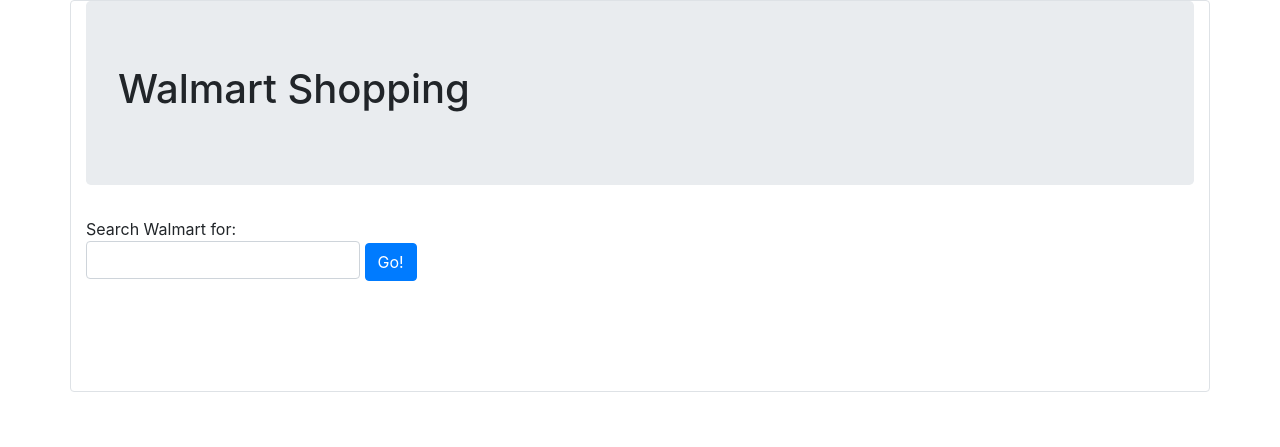
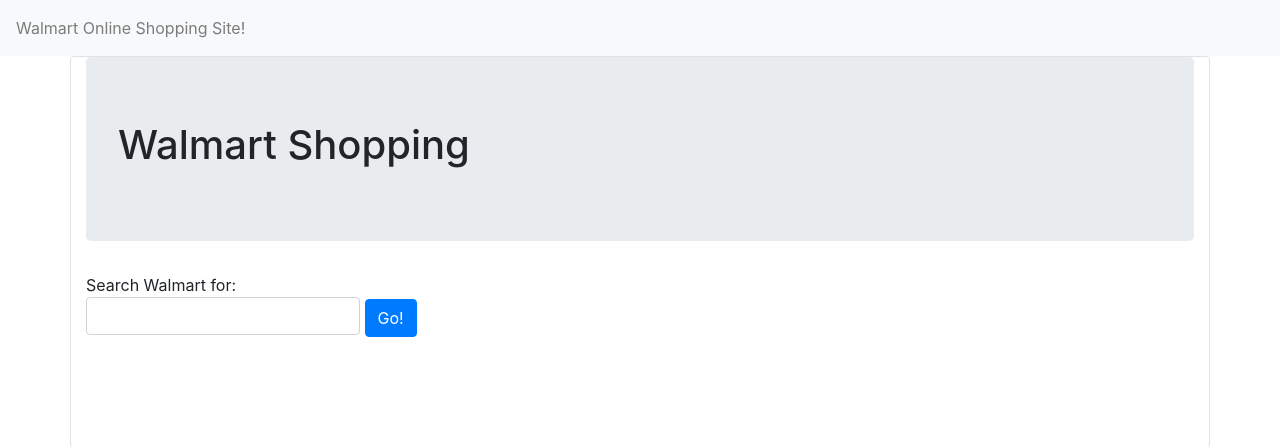
Before and after one commit to rakkwan/final-project, a PHP site: page /views/search-page.html in a window 1280 px wide. Shown: the top 447 px of the page. Run offline with PHP 8.4, Linux system fonts and the light colour scheme.

Commit message:
Add navs on search page, add 1 more pic to route, and define route on index

```diff
--- a/views/home.html
+++ b/views/home.html
@@ -39,6 +39,7 @@
             <li data-target="#carouselExampleIndicators" data-slide-to="0" class="active"></li>
             <li data-target="#carouselExampleIndicators" data-slide-to="1"></li>
             <li data-target="#carouselExampleIndicators" data-slide-to="2"></li>
+            <li data-target="#carouselExampleIndicators" data-slide-to="3"></li>
         </ol>
         <div class="carousel-inner">
             <div class="carousel-item active">
@@ -51,6 +52,10 @@
             <div class="carousel-item">
                 <img src="images/brown-caffeine-cappuccino-2288845.jpg"
                      class="d-sm-block img-thumbnail w-50" alt="coffee">
+            </div>
+            <div class="carousel-item">
+                <img src="images/adidas-yeezy-color-fashion-1280064.jpg"
+                     class="d-sm-block img-thumbnail w-50" alt="shoes">
             </div>
         </div>
         <a class="carousel-control-prev" href="#carouselExampleIndicators" role="button" data-slide="prev">
--- a/views/profile.html
+++ b/views/profile.html
@@ -8,7 +8,6 @@
     <link rel="stylesheet" href="https://stackpath.bootstrapcdn.com/bootstrap/4.3.1/css/bootstrap.min.css"
           integrity="sha384-ggOyR0iXCbMQv3Xipma34MD+dH/1fQ784/j6cY/iJTQUOhcWr7x9JvoRxT2MZw1T"
           crossorigin="anonymous">
-    <link rel="stylesheet" href="styles/styles.css" />
     <title>Profile</title>
 </head>
 <body>
--- a/views/register.html
+++ b/views/register.html
@@ -25,8 +25,7 @@
 </div>
 
 
-<form>
-
+<form action="#" method="post">
     <div class="">
 
     <div class="row ml-4">
@@ -77,7 +76,6 @@
             </div>
         </div>
 
-
     </div>
 </form>
 
--- a/views/search-page.html
+++ b/views/search-page.html
@@ -21,6 +21,13 @@
 </head>
 <body>
 
+<nav class="navbar navbar-light bg-light">
+    <ul class="navbar-nav mr-auto">
+        <li class="nav-item">
+            <a id="text" class="nav-link" href="../">Walmart Online Shopping Site!</a>
+        </li>
+    </ul>
+</nav>
 
 <div class="container border rounded">
     <div class="jumbotron">
```
Also changed, not shown: index.php (+7 -0 lines), views/loggin.html (+1 -6 lines).
